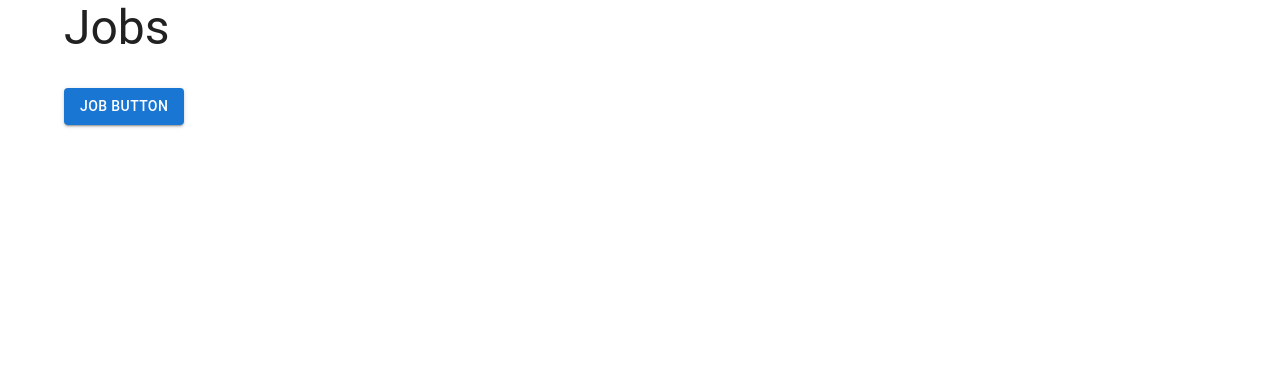
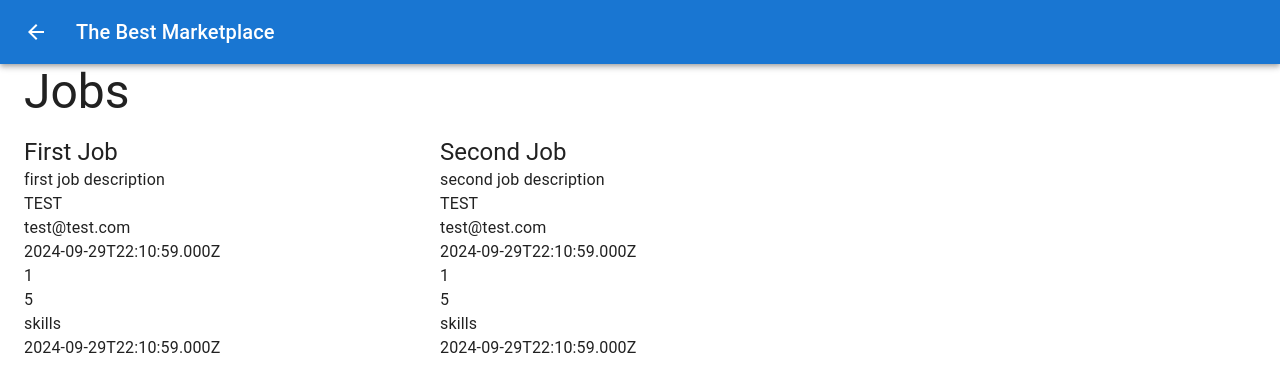
Before and after one commit to ydelloyd/Marketplace, a React app in the folder frontend/: page / in a window 1280 px wide. Shown: the top 392 px of the page. Built offline with nearby package versions, Linux system fonts and the light colour scheme.

Commit message:
Added some initial UI components and static test data.

```diff
--- a/frontend/package.json
+++ b/frontend/package.json
@@ -11,6 +11,7 @@
   "dependencies": {
     "@emotion/react": "^11.13.3",
     "@emotion/styled": "^11.13.0",
+    "@mui/icons-material": "^6.1.1",
     "@mui/material": "^6.1.1",
     "react": "18.3.1",
     "react-dom": "18.3.1",
--- a/frontend/src/app/app.tsx
+++ b/frontend/src/app/app.tsx
@@ -2,12 +2,33 @@
 import { CssBaseline, Container } from "@mui/material";
 import { BrowserRouter, Route, Routes } from "react-router-dom";
 import HomePage from "./components/HomePage";
+import AppBar from "@mui/material/AppBar";
+import Toolbar from "@mui/material/Toolbar";
+import Typography from "@mui/material/Typography";
+import IconButton from "@mui/material/IconButton";
+import ArrowBackIcon from "@mui/icons-material/ArrowBack";
 
 export function App() {
   return (
     <div>
       <CssBaseline />
-	  <Container>
+	  <AppBar position="static">
+          <Toolbar>
+            <IconButton
+              size="large"
+              edge="start"
+              color="inherit"
+              aria-label="menu"
+              sx={{ mr: 2 }}
+            >
+              <ArrowBackIcon />
+            </IconButton>
+            <Typography variant="h6" component="div" sx={{ flexGrow: 1 }}>
+              The Best Marketplace
+            </Typography>
+          </Toolbar>
+        </AppBar>
+      <Container maxWidth={false}>
         <BrowserRouter>
           <Routes>
             <Route element={<HomePage />} path="/" />
--- a/frontend/src/app/components/HomePage.tsx
+++ b/frontend/src/app/components/HomePage.tsx
@@ -1,22 +1,58 @@
 import React, { useEffect, useState } from "react";
 import { Button, Typography } from "@mui/material";
 import { Link } from "react-router-dom";
+import Grid from '@mui/material/Grid2';
+import { Job } from "../models/jobModel";
+import { OwnerModel } from "../models/ownerModel";
 
 const HomePage: React.FC = () => {
+
+  const jobs: Job[] = [
+    {
+      id: "1",
+      title: "First Job",
+      description: "first job description",
+      owner: { name: "TEST", contactInfo: "test@test.com"} as OwnerModel,
+      expiration: new Date().toISOString(), // ISO 8601 date-time string
+      lowestBid: 1,
+      numberOfBids: 5,
+      reqirements: "skills",
+      createdAt: new Date().toISOString()
+    },
+    {
+      id: "2",
+      title: "Second Job",
+      description: "second job description",
+      owner: { name: "TEST", contactInfo: "test@test.com"} as OwnerModel,
+      expiration: new Date().toISOString(), // ISO 8601 date-time string
+      lowestBid: 1,
+      numberOfBids: 5,
+      reqirements: "skills",
+      createdAt: new Date().toISOString()
+    }
+  ];
+
   return (
-    <div>
-      <Typography variant="h3">Jobs</Typography>
-
-      <Button
-        component={Link}
-        to="/post-job"
-        variant="contained"
-        color="primary"
-        sx={{ marginTop: 4 }}
-      >
-        Job Button
-      </Button>
-    </div>
+    <Grid container spacing={2}>
+      <Grid size={12}>
+        <Typography variant="h3">Jobs</Typography>
+      </Grid>
+      {jobs.map((job) => {
+        return (
+          <Grid size={4}>
+            <Typography variant="h5">{job.title}</Typography>
+            <Typography variant="body1">{job.description}</Typography>
+            <Typography variant="body1">{job.owner.name}</Typography>
+            <Typography variant="body1">{job.owner.contactInfo}</Typography>
+            <Typography variant="body1">{job.expiration}</Typography>
+            <Typography variant="body1">{job.lowestBid}</Typography>
+            <Typography variant="body1">{job.numberOfBids}</Typography>
+            <Typography variant="body1">{job.reqirements}</Typography>
+            <Typography variant="body1">{job.createdAt}</Typography>
+          </Grid>
+        );
+      })}
+    </Grid>
   );
 };
 
```
Also changed, not shown: 2 other files (tests, documents, lock files or other folders). Lines whose indentation alone changed are shown as unchanged.
